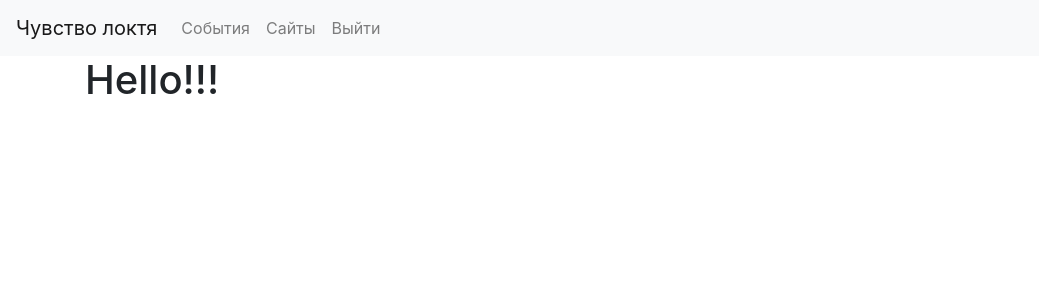
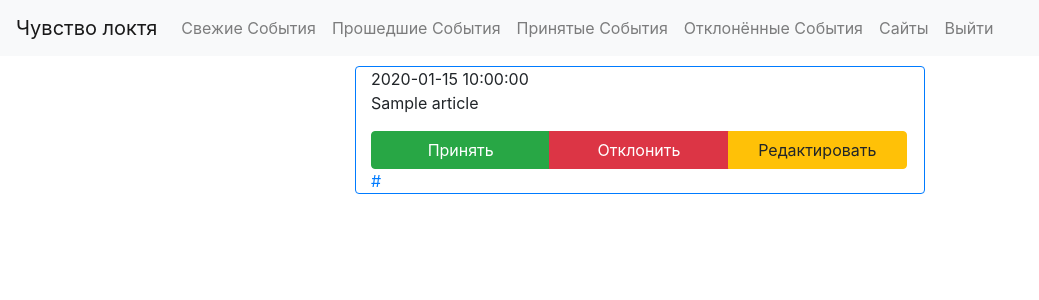
Before and after one commit to illfalcon/sense-of-elbow, a Flask app: template server/templates/events.html in a window 1280 px wide. Shown: the top 300 px of the page, without its empty margins (0-1039 px from the left). Run offline with Flask 2, Linux system fonts and the light colour scheme; the template is opened without the code that fills it: most values are stand-ins (such as "Sample title", 1, 10 or a date in 2020); some libraries are stand-ins or nearby versions.

Commit message:
displaying new and past events

```diff
--- a/server/auth.py
+++ b/server/auth.py
@@ -25,11 +25,11 @@ def login_post():
         flash('Проверьте введённые данные и попробуйте снова.')
         return redirect(url_for('auth.login'))
     login_user(User(res_login), remember=True)
-    return redirect(url_for('main.events'))
+    return redirect(url_for('main.new_events'))
 
 
 @auth.route('/logout')
 @login_required
 def logout():
     logout_user()
-    return redirect(url_for('main.events'))
+    return redirect(url_for('main.new_events'))
--- /dev/null
+++ b/server/static/event.css
@@ -0,0 +1,3 @@
+.event {
+    margin: 10px;
+}
--- a/server/templates/events.html
+++ b/server/templates/events.html
@@ -1,5 +1,25 @@
 {% extends "layout.html" %}
 
 {% block content %}
-<h1>Hello!!!</h1>
+{% for event in events|sort(attribute='event_date') %}
+<div class="row justify-content-md-center">
+    <div class="col-md-6 event card border-primary">
+        <div>{{ event.event_date }}</div>
+        <p id="{{ event.rowid }}">
+            {{ event.article }}
+        </p>
+<!--        <a role="button" class="collapsed" data-toggle="collapse" href="#collapse-{{ event.rowid }}" aria-expanded="false" aria-controls="collapse-{{ event.rowid }}">-->
+<!--            Подробнее-->
+<!--        </a>-->
+        <div class="btn-group" role="group">
+            <button type="button" class="btn btn-success col-4">Принять</button>
+            <button type="button" class="btn btn-danger col-4">Отклонить</button>
+            <button type="button" class="btn btn-warning col-4">Редактировать</button>
+        </div>
+        <div>
+            <a href="{{ event.url }}">{{ event.url|truncate(30, True) }}</a>
+        </div>
+    </div>
+</div>
+{% endfor %}
 {% endblock %}
--- a/server/templates/layout.html
+++ b/server/templates/layout.html
@@ -5,7 +5,7 @@
     <title>Чувство локтя</title>
     <link rel="stylesheet" href="https://stackpath.bootstrapcdn.com/bootstrap/4.3.1/css/bootstrap.min.css" integrity="sha384-ggOyR0iXCbMQv3Xipma34MD+dH/1fQ784/j6cY/iJTQUOhcWr7x9JvoRxT2MZw1T" crossorigin="anonymous">
     <link rel="stylesheet" href="https://use.fontawesome.com/releases/v5.0.8/css/all.css">
-    <script src="{{ url_for('static', filename='main.js') }}"></script>
+    <link rel= "stylesheet" type="text/css" href= "{{ url_for('static',filename='event.css') }}">
 </head>
 <body>
     <nav class="navbar navbar-expand-lg navbar-light bg-light">
@@ -15,7 +15,10 @@
       </button>
       <div class="collapse navbar-collapse" id="navbarNavAltMarkup">
         <div class="navbar-nav">
-          <a class="nav-item nav-link" href="/events">События</a>
+          <a class="nav-item nav-link" href="/new_events">Свежие События</a>
+          <a class="nav-item nav-link" href="/past_events">Прошедшие События</a>
+          <a class="nav-item nav-link" href="/acccepted_events">Принятые События</a>
+          <a class="nav-item nav-link" href="/declined_events">Отклонённые События</a>
           <a class="nav-item nav-link" href="/landings">Сайты</a>
           <a class="nav-item nav-link" href="/logout">Выйти</a>
         </div>
```
Also changed, not shown: database/sqlite.py (+6 -6 lines), server/main.py (+12 -9 lines), server/static/main.js (deleted), 1 other file.
